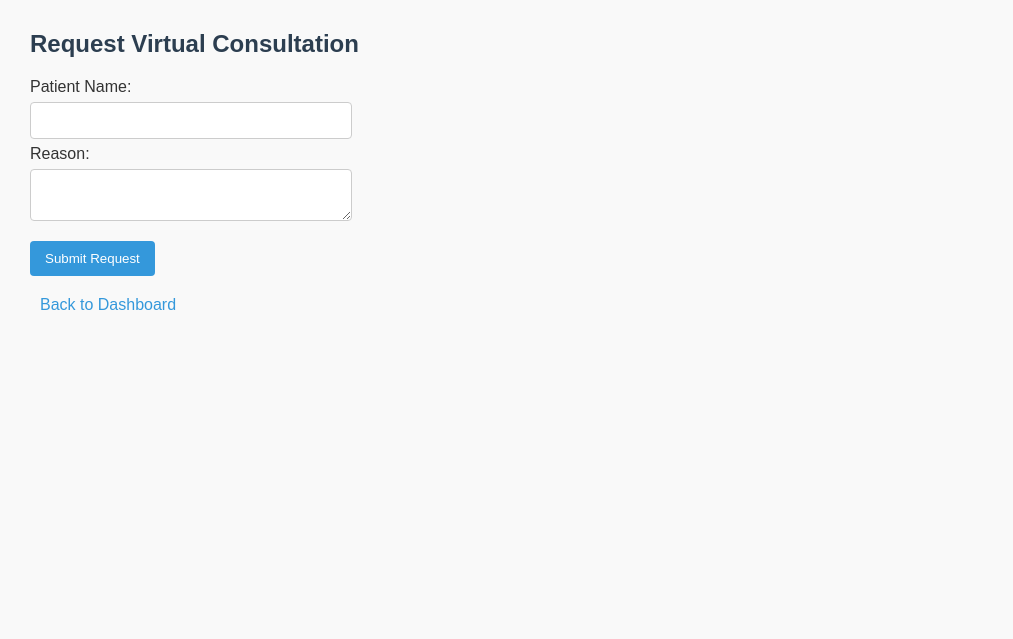
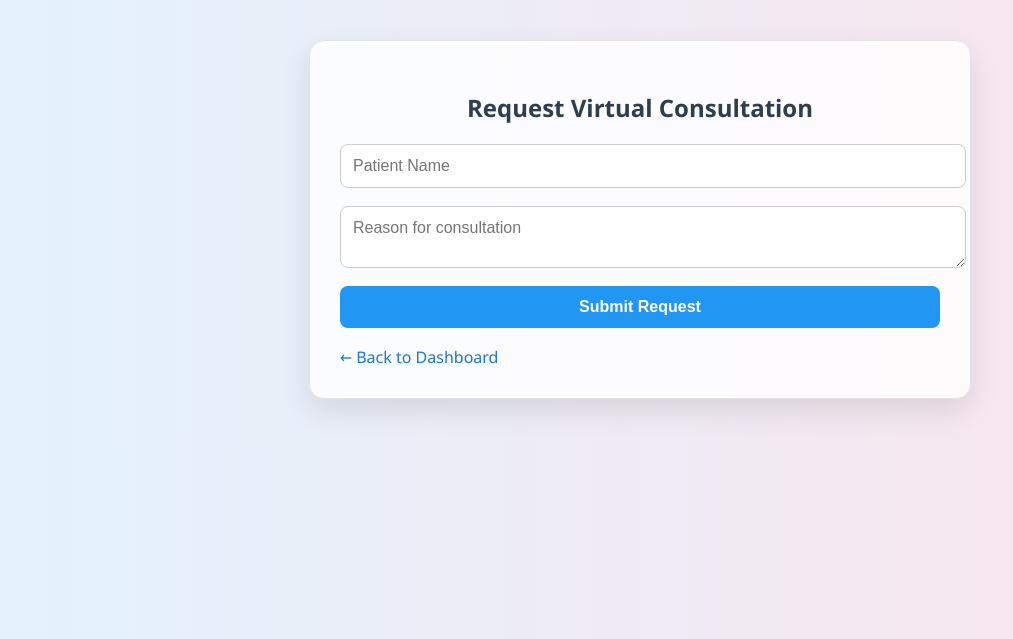
Before and after one commit to LexBwmn/Healthcare_Scheduler, a Flask app: page /consult in a window 1280 px wide. Shown: the top 639 px of the page, without its empty margins (0-1013 px from the left). Run offline with Flask 3, Linux system fonts and the light colour scheme.

Commit message:
✨ Added toast notification after scheduling

```diff
--- a/app.py
+++ b/app.py
@@ -55,7 +55,7 @@ def schedule():
         appt = Appointment(name=name, doctor=doctor, time=time)
         db.session.add(appt)
         db.session.commit()
-        return redirect('/dashboard')
+        return redirect('/schedule?success=true')  # ✨ New line for toast
     return render_template('schedule.html')
 
 @app.route('/cancel/<int:id>')
--- a/static/style.css
+++ b/static/style.css
@@ -1,59 +1,161 @@
+/* static/style.css */
 body {
-    font-family: Arial, sans-serif;
-    margin: 30px;
-    background-color: #f9f9f9;
-    color: #333;
+    font-family: 'Poppins', 'Segoe UI', Tahoma, Geneva, Verdana, sans-serif;
+    background: linear-gradient(to right, #e3f2fd, #fce4ec);
+    margin: 0;
+    padding: 0;
+    animation: fadeIn 0.6s ease-in;
 }
 
 h2, h3 {
+    text-align: center;
     color: #2c3e50;
+    font-weight: 600;
 }
 
-input[type="text"], input[type="email"], input[type="password"], textarea {
-    width: 300px;
-    padding: 10px;
-    margin: 6px 0;
-    border: 1px solid #ccc;
-    border-radius: 4px;
+.container {
+    max-width: 600px;
+    margin: 40px auto;
+    background-color: #ffffffcc;
+    padding: 30px;
+    border-radius: 15px;
+    box-shadow: 0 12px 30px rgba(0,0,0,0.1);
+    animation: slideUp 0.6s ease-in;
+    backdrop-filter: blur(5px);
+    border: 1px solid #e3e3e3;
+    transition: transform 0.4s ease;
 }
 
-button, input[type="submit"] {
-    background-color: #3498db;
-    color: white;
-    border: none;
-    padding: 10px 15px;
-    border-radius: 4px;
-    cursor: pointer;
-    margin-top: 10px;
+.container:hover {
+    transform: scale(1.01);
 }
 
-button:hover, input[type="submit"]:hover {
-    background-color: #2980b9;
+form input, form textarea, form button {
+    display: block;
+    width: 100%;
+    margin-bottom: 18px;
+    padding: 12px;
+    border: 1px solid #ccc;
+    border-radius: 8px;
+    font-size: 16px;
+    transition: border-color 0.3s, box-shadow 0.3s;
+    font-family: 'Poppins', sans-serif;
+}
+
+form input:focus, form textarea:focus {
+    border-color: #2196f3;
+    box-shadow: 0 0 8px rgba(33, 150, 243, 0.3);
+    outline: none;
+}
+
+form button {
+    background-color: #2196f3;
+    color: white;
+    font-weight: bold;
+    border: none;
+    cursor: pointer;
+    transition: background-color 0.3s ease, transform 0.2s ease;
+}
+
+form button:hover {
+    background-color: #1976d2;
+    transform: scale(1.02);
 }
 
 a {
-    color: #3498db;
+    color: #1976d2;
     text-decoration: none;
-    margin: 0 10px;
+    font-weight: 500;
+    transition: color 0.3s ease;
 }
 
 a:hover {
     text-decoration: underline;
+    color: #0d47a1;
 }
 
-form {
+.navbar {
+    text-align: center;
     margin-bottom: 20px;
+}
+
+.navbar a {
+    margin: 0 12px;
+    color: #444;
+    font-weight: bold;
+    font-size: 16px;
 }
 
 ul {
     list-style-type: none;
     padding-left: 0;
+    text-align: left;
 }
 
 li {
-    padding: 8px;
-    background: #fff;
-    margin: 6px 0;
-    border: 1px solid #ddd;
-    border-radius: 5px;
+    padding: 14px;
+    background: #f9f9f9;
+    margin-bottom: 12px;
+    border: 1px solid #ccc;
+    border-radius: 10px;
+    display: flex;
+    justify-content: space-between;
+    align-items: center;
+    font-family: 'Poppins', sans-serif;
+    animation: fadeIn 0.8s ease-in;
 }
+
+.cancel-btn {
+    color: red;
+    font-weight: bold;
+    text-decoration: none;
+    font-size: 14px;
+    transition: transform 0.2s;
+}
+
+.cancel-btn:hover {
+    text-decoration: underline;
+    transform: scale(1.1);
+}
+
+@keyframes fadeIn {
+    from { opacity: 0; }
+    to   { opacity: 1; }
+}
+
+@keyframes slideUp {
+    from { transform: translateY(30px); opacity: 0; }
+    to   { transform: translateY(0); opacity: 1; }
+}
+
+/* Toast Notification */
+#toast {
+    visibility: hidden;
+    min-width: 250px;
+    background-color: #4caf50;
+    color: white;
+    text-align: center;
+    border-radius: 4px;
+    padding: 12px;
+    position: fixed;
+    z-index: 1;
+    left: 50%;
+    bottom: 30px;
+    transform: translateX(-50%);
+    font-size: 16px;
+}
+
+#toast.show {
+    visibility: visible;
+    animation: fadein 0.5s, fadeout 0.5s 2.5s;
+}
+
+@keyframes fadein {
+    from { bottom: 0; opacity: 0; }
+    to { bottom: 30px; opacity: 1; }
+}
+
+@keyframes fadeout {
+    from { bottom: 30px; opacity: 1; }
+    to { bottom: 0; opacity: 0; }
+}
--- a/templates/consult.html
+++ b/templates/consult.html
@@ -1,20 +1,18 @@
 <!DOCTYPE html>
 <html>
 <head>
-    <title>Request Consult - OptiCare Scheduler</title>
-    <link rel="stylesheet" href="{{ url_for('static', filename='style.css') }}">
+    <title>Virtual Consultation - OptiCare</title>
+    <link rel="stylesheet" href="/static/style.css">
 </head>
 <body>
-    <h2>Request Virtual Consultation</h2>
-    <form method="POST">
-        <label>Patient Name:</label><br>
-        <input type="text" name="patient" required><br>
-
-        <label>Reason:</label><br>
-        <textarea name="reason" required></textarea><br>
-
-        <button type="submit">Submit Request</button>
-    </form>
-    <a href="/dashboard">Back to Dashboard</a>
+    <div class="container">
+        <h2>Request Virtual Consultation</h2>
+        <form method="POST">
+            <input type="text" name="patient" placeholder="Patient Name" required>
+            <textarea name="reason" placeholder="Reason for consultation" required></textarea>
+            <button type="submit">Submit Request</button>
+        </form>
+        <a href="/dashboard">← Back to Dashboard</a>
+    </div>
 </body>
 </html>
```
Also changed, not shown: templates/dashboard.html (+11 -8 lines), templates/insurance.html (+11 -16 lines), templates/login.html (+11 -13 lines), templates/register.html (+11 -13 lines), templates/schedule.html (+35 -13 lines), instance/scheduler.db.
